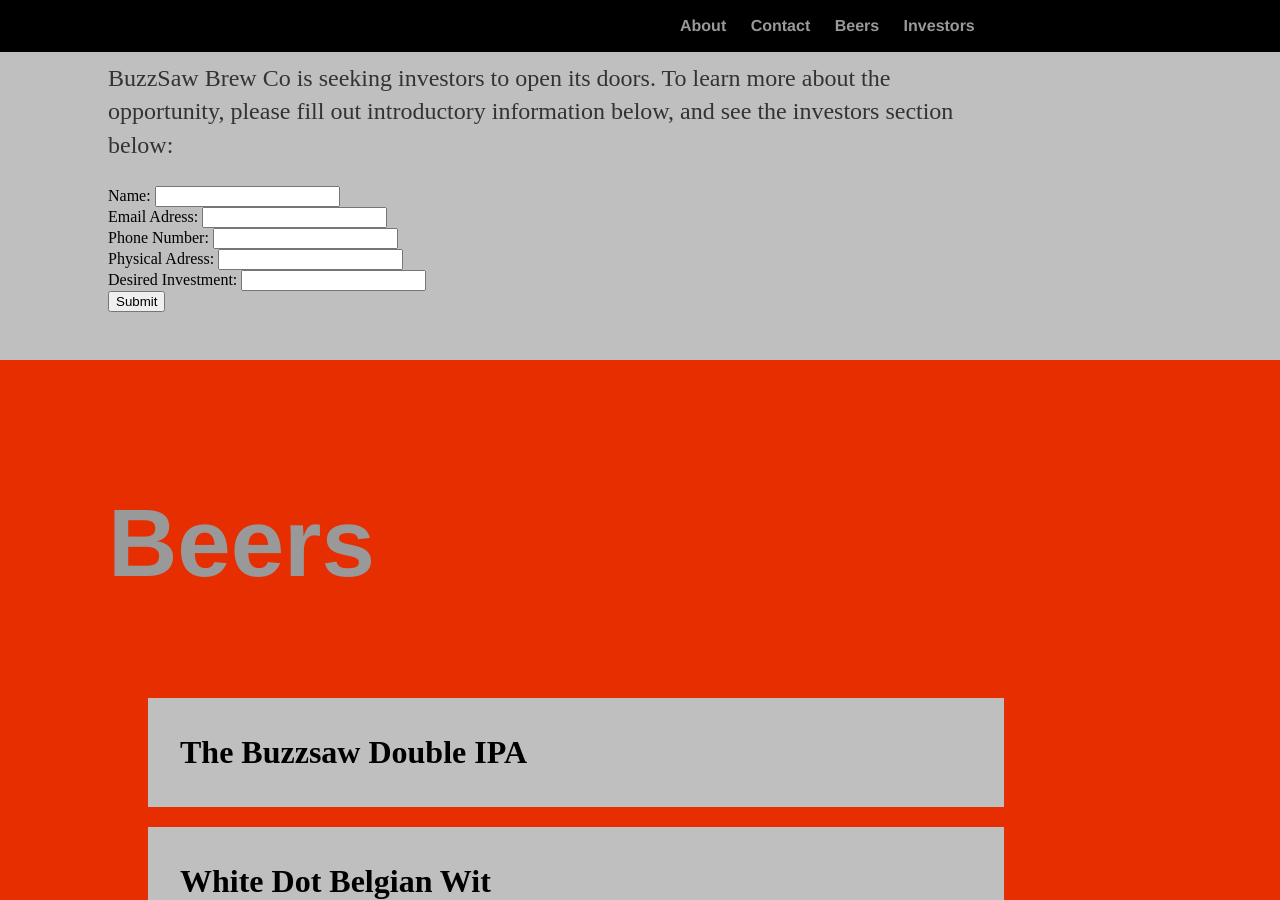
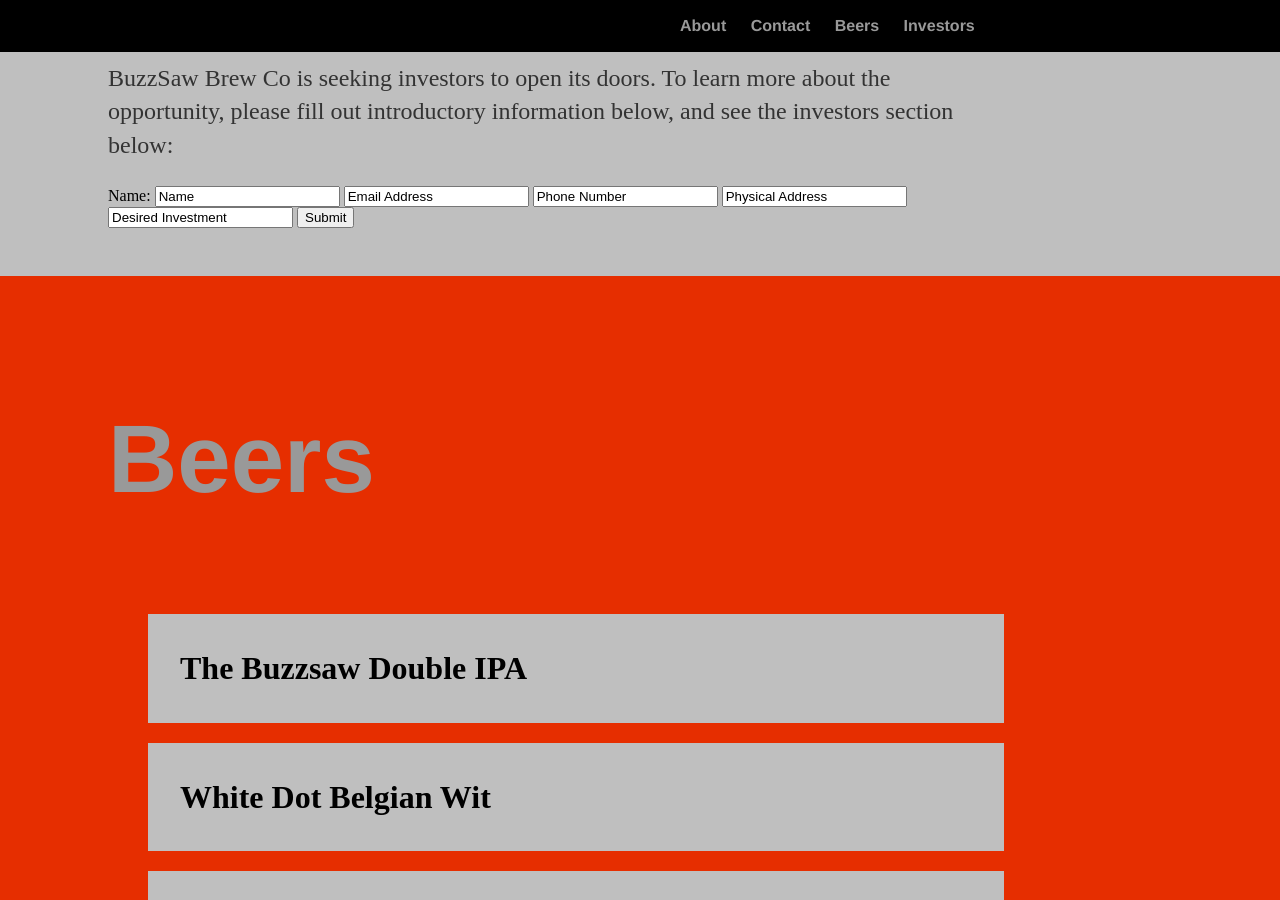
Before and after one commit to arquinn/arquinn.github.io, a Jekyll site: the page built from test.html, in a window 1280 px wide and 900 px high, scrolled down 1344 px. Built offline with Jekyll 4.4.1, drawn with Linux system fonts in a browser that asks for light colours; nearby versions of some CDN libraries.

Commit message:
Update test.html

```diff
--- a/test.html
+++ b/test.html
@@ -16,17 +16,13 @@ layout: sections
     <div class="blurb">
         <h2 class="section-heading">Contact Us</h2>
         <p>BuzzSaw Brew Co is seeking investors to open its doors. To learn more about the opportunity, please fill out introductory information below, and see the investors section below:</p>
- <form action="https://formspree.io/andrew@buzzsawbrewingco.com">
+ <form action="https://formspree.io/andrew@buzzsawbrewingco.com" method="POST">
   Name:
-  <input type="text" name="name"><br>
-  Email Adress:
-  <input type="text" name="email_address"><br>
-  Phone Number:
-  <input type="text" name="phone_number"><br>
-  Physical Adress:
-  <input type="text" name="address"><br>
-  Desired Investment:
-  <input type="text" name="desired_investment"><br>
+  <input type="textbox" name="name" value="Name" onfocus="if (this.value=='Name') this.value='';"/>
+  <input type="textbox" name="email_address" value="Email Address" onfocus="if (this.value=='Email Address') this.value='';"/>
+  <input type="textbox" name="phone_number" value="Phone Number" onfocus="if (this.value=='Phone Number') this.value='';"/>
+  <input type="textbox" name="address" value="Physical Address" onfocus="if (this.value=='Physical Address') this.value='';"/>
+  <input type="textbox" name="desired_investment" value="Desired Investment" onfocus="if (this.value=='Desired Investment') this.value='';"/>
   <input type="submit" value="Submit">
 </form>
 
```
